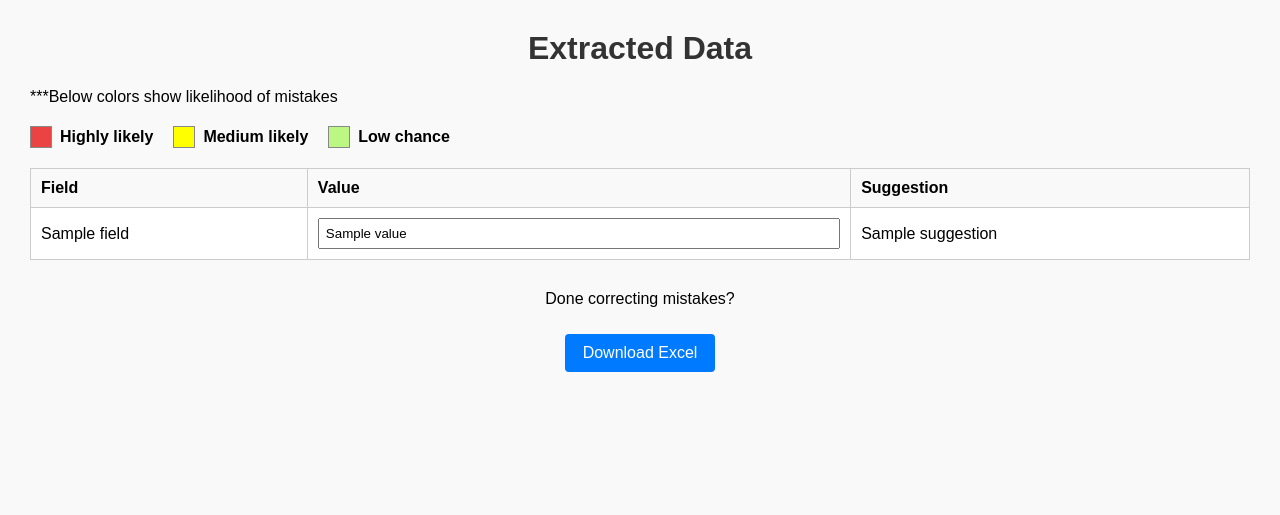
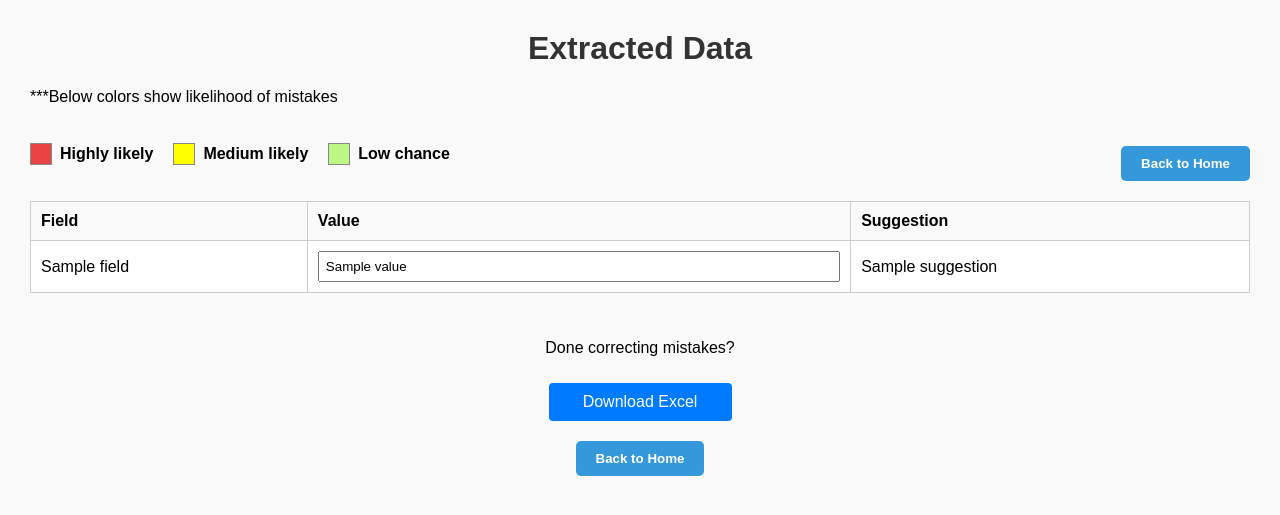
Before and after one commit to lokeshdudigollar/atem-excel-app-railway, a Flask app: template templates/edit.html in a window 1280 px wide. Shown: the top 515 px of the page. Run offline with Flask 3, Linux system fonts and the light colour scheme; the template is opened without the code that fills it: most values are stand-ins (such as "Sample title", 1, 10 or a date in 2020); parts of the project's set-up code (start-up, migrations or seed data) failed here and were passed over.

Commit message:
Added favicon, loader, back to home button

```diff
--- a/templates/edit.html
+++ b/templates/edit.html
@@ -50,9 +50,15 @@
 
         .legend {
             display: flex;
-            gap: 20px;
+            justify-content: space-between;
+            align-items: center;
             margin-top: 20px;
             margin-bottom: 10px;
+            flex-wrap: wrap;
+        }
+        .legend-items {
+            display: flex;
+            gap: 20px;
         }
 
         .legend-item {
@@ -60,6 +66,9 @@
             align-items: center;
             gap: 8px;
             font-weight: bold;
+        }
+        .home-button {
+            margin-left: auto;
         }
 
         .box {
@@ -73,11 +82,15 @@
         .box.yellow { background-color: yellow; }
 
         .bottom-section {
+            display: flex;
+            flex-direction: column;
             margin-top: 30px;
             text-align: center;
+            align-items: center;
         }
 
         .download-button {
+            width: 15%;
             background-color: #007bff;
             color: white;
             padding: 10px 18px;
@@ -91,15 +104,41 @@
         .download-button:hover {
             background-color: #0056b3;
         }
+
+        .back-button {
+            display: inline-block;
+            padding: 10px 20px;
+            margin-top: 20px;
+            background-color: #3498db;
+            color: white;
+            text-decoration: none;
+            border-radius: 5px;
+            font-weight: bold;
+            border: none;
+            cursor: pointer;
+            transition: background-color 0.3s ease;
+        }
+
+        .back-button:hover {
+            background-color: #2980b9;
+        }
     </style>
 </head>
 <body>
     <h1 style="text-align: center;">Extracted Data</h1>
     <p>***Below colors show likelihood of mistakes</p>
     <div class="legend">
-        <div class="legend-item"><div class="box red"></div> Highly likely</div>
-        <div class="legend-item"><div class="box yellow"></div> Medium likely</div>
-        <div class="legend-item"><div class="box green"></div> Low chance</div>
+        <div class="legend-items">
+            <div class="legend-item"><div class="box red"></div> Highly likely</div>
+            <div class="legend-item"><div class="box yellow"></div> Medium likely</div>
+            <div class="legend-item"><div class="box green"></div> Low chance</div>
+        </div>
+
+        <div class="home button">
+            <a href="{{ url_for('index') }}">
+                <button type="button" class="back-button">Back to Home</button>
+            </a>
+        </div>
     </div>
 
     <form method="POST" action="/download_excel">
@@ -130,6 +169,9 @@
             <p>Done correcting mistakes?</p>
             <input type="hidden" name="image_name" value="{{ image_name }}">
             <button class="download-button" type="submit">Download Excel</button>
+            <a href="{{ url_for('index') }}">
+                <button type="button" class="back-button">Back to Home</button>
+            </a>
         </div>
     </form>
 
```
Also changed, not shown: templates/index.html (+38 -1 lines), static/favicon.png (added), static/loader.gif (added).
